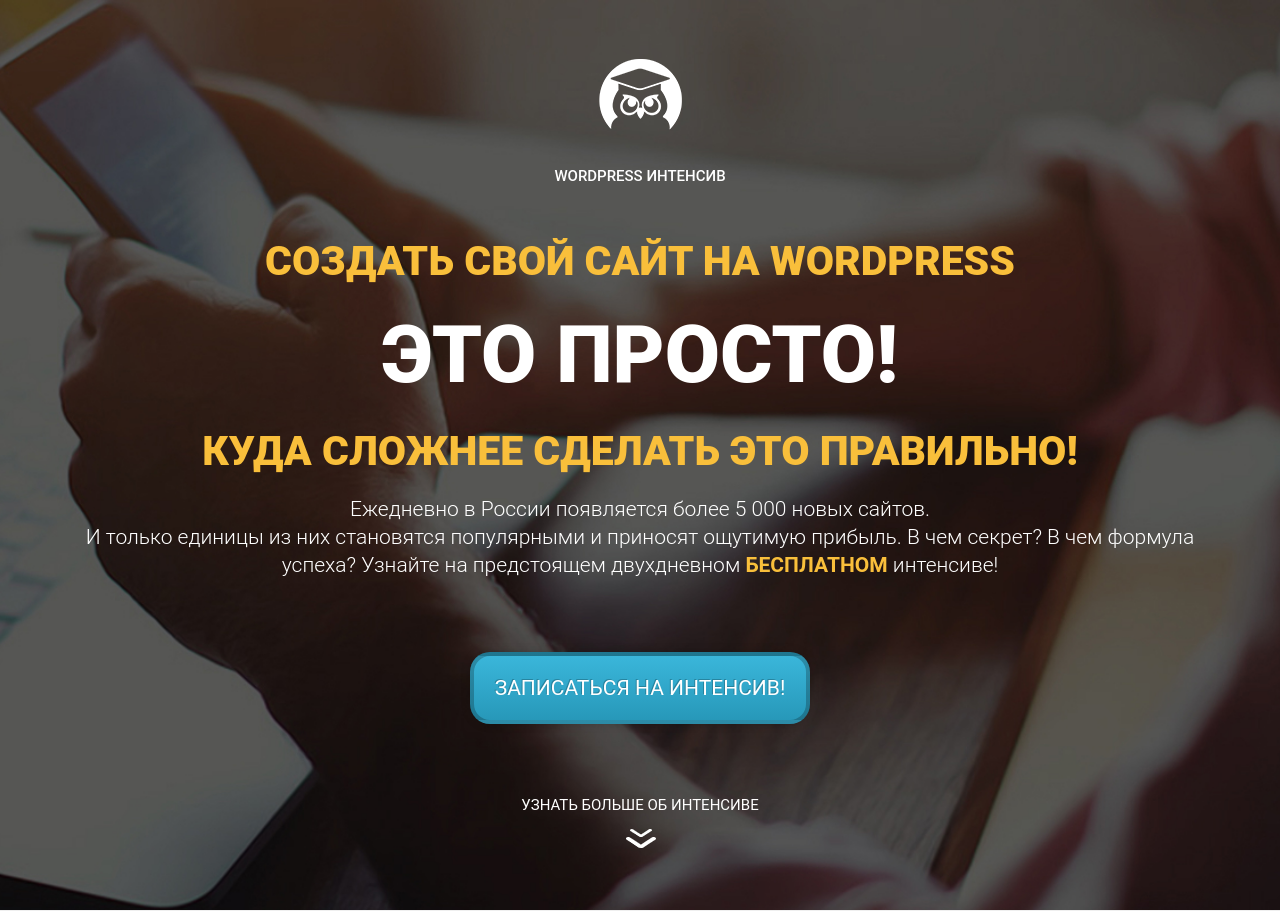
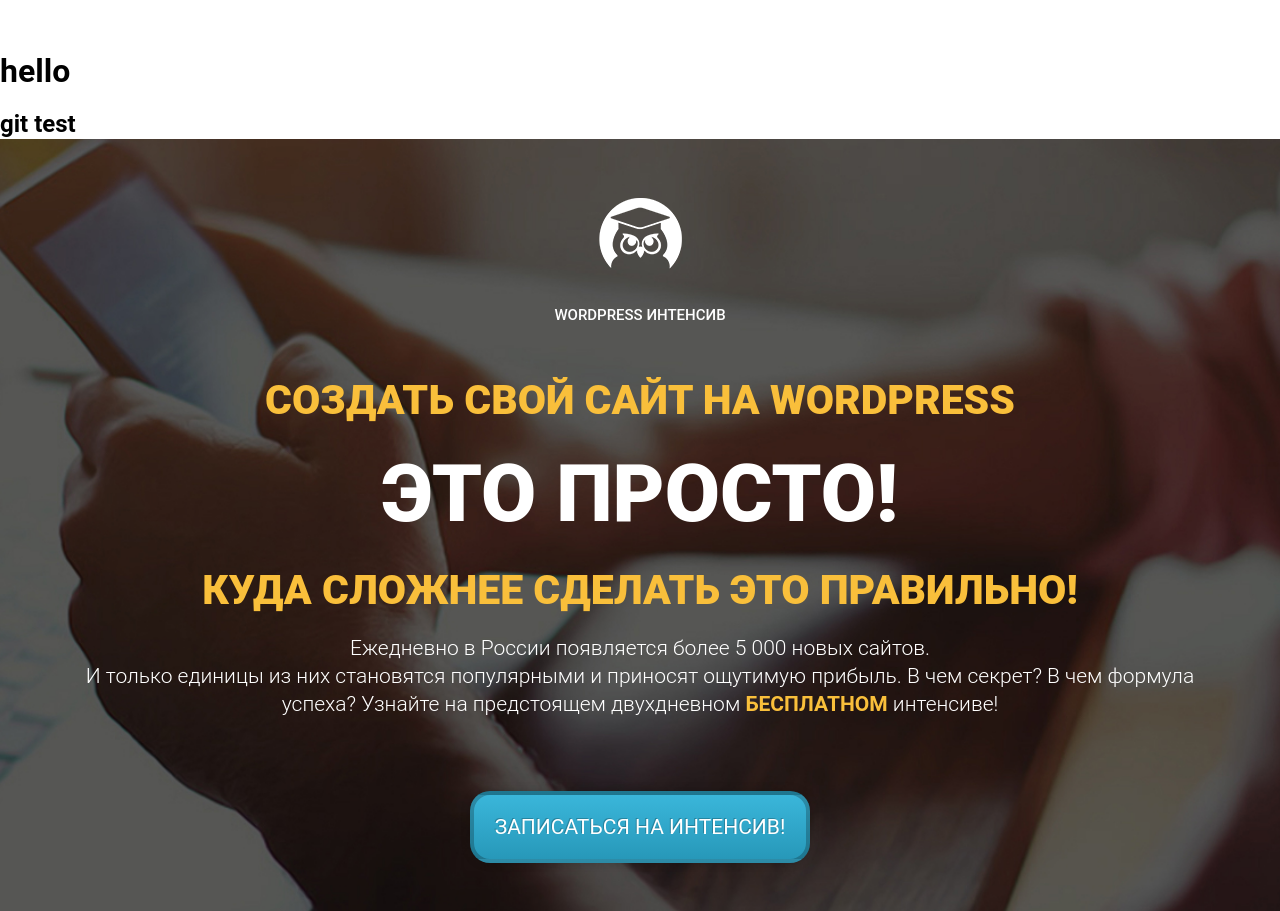
Before and after one commit to Novosash801/first-landing, a plain HTML site: page src/index.html in a window 1280 px wide. Shown: the top 911 px of the page. Drawn offline with Linux system fonts and the light colour scheme; a web font is replaced by a local one.

Commit message:
index.html mod

```diff
--- a/src/index.html
+++ b/src/index.html
@@ -11,6 +11,8 @@
     <link rel="stylesheet" href="css/style.css">
 </head>
 <body>
+    <h1>hello</h1>
+    <h2>git test</h2>
     <section class="promo">
             <div class="container">
                 <div class="logo">
```
